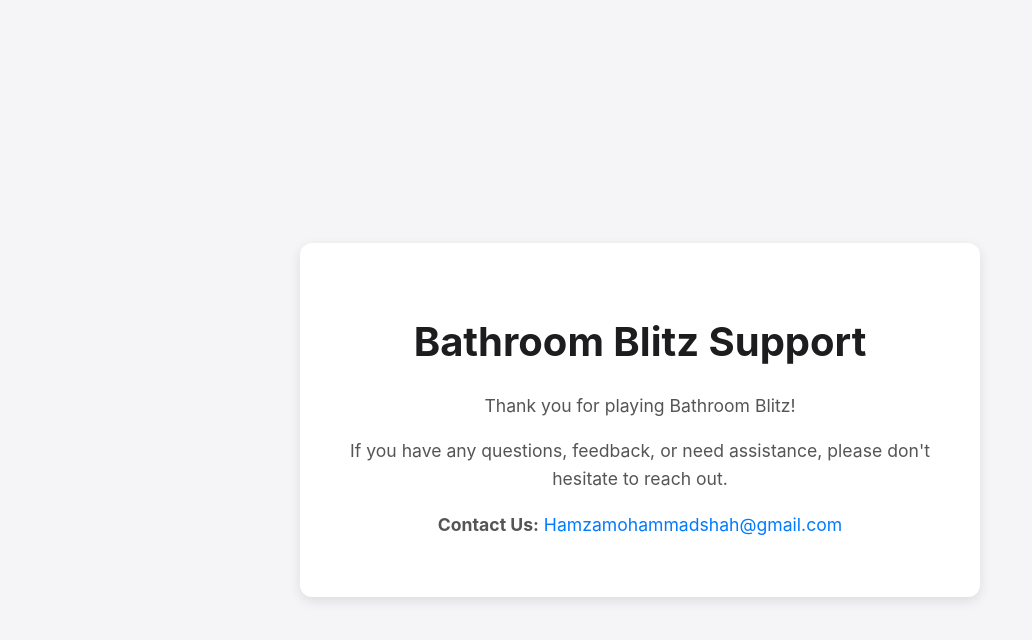
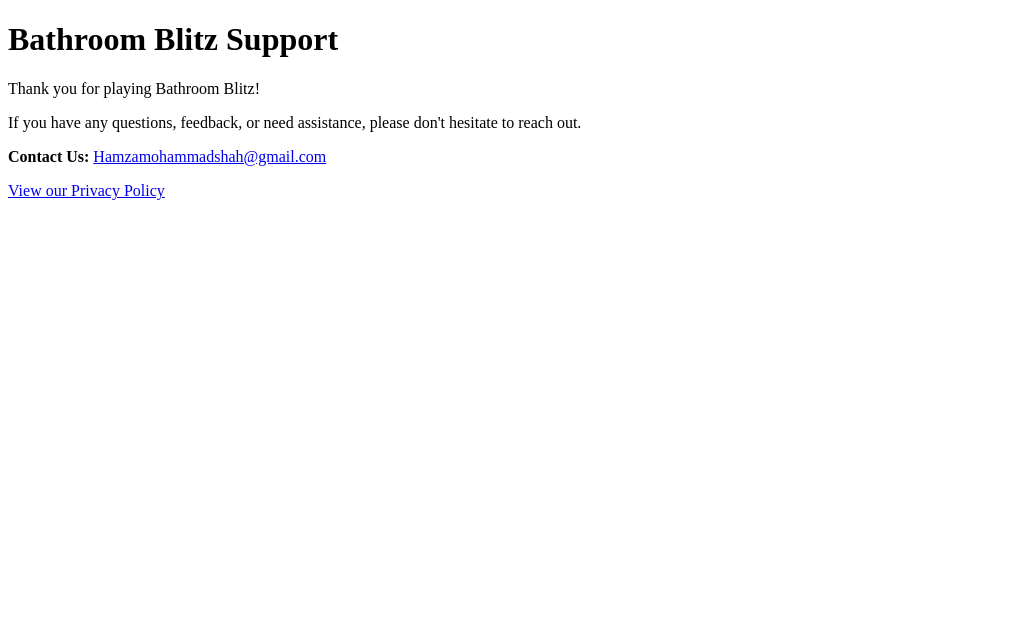
Before and after one commit to hamzarulez/BathroomBlitz-Support, a plain HTML site: page index.html in a window 1280 px wide. Shown: the whole page, without its empty margins (0-1032 px from the left). Drawn offline with Linux system fonts and the light colour scheme.

Commit message:
Update index.html

```diff
--- a/index.html
+++ b/index.html
@@ -5,41 +5,7 @@
     <meta name="viewport" content="width=device-width, initial-scale=1.0">
     <title>Bathroom Blitz Support</title>
     <style>
-        body {
-            font-family: -apple-system, BlinkMacSystemFont, "Segoe UI", Roboto, Helvetica, Arial, sans-serif;
-            line-height: 1.6;
-            margin: 0;
-            padding: 20px;
-            background-color: #f5f5f7;
-            color: #1d1d1f;
-            display: flex;
-            justify-content: center;
-            align-items: center;
-            min-height: 100vh;
-            text-align: center;
-        }
-        .container {
-            max-width: 600px;
-            padding: 40px;
-            background-color: #ffffff;
-            border-radius: 12px;
-            box-shadow: 0 4px 12px rgba(0,0,0,0.1);
-        }
-        h1 {
-            font-size: 2.5em;
-            margin-bottom: 10px;
-        }
-        p {
-            font-size: 1.1em;
-            color: #555;
-        }
-        a {
-            color: #007aff;
-            text-decoration: none;
-        }
-        a:hover {
-            text-decoration: underline;
-        }
+        /* ... all the style code remains the same ... */
     </style>
 </head>
 <body>
@@ -52,6 +18,7 @@
 
             <a href="mailto:Hamzamohammadshah@gmail.com">Hamzamohammadshah@gmail.com</a>
         </p>
+        <p><a href="privacy.html">View our Privacy Policy</a></p> <!-- This is the new line -->
     </div>
 </body>
 </html>
```
